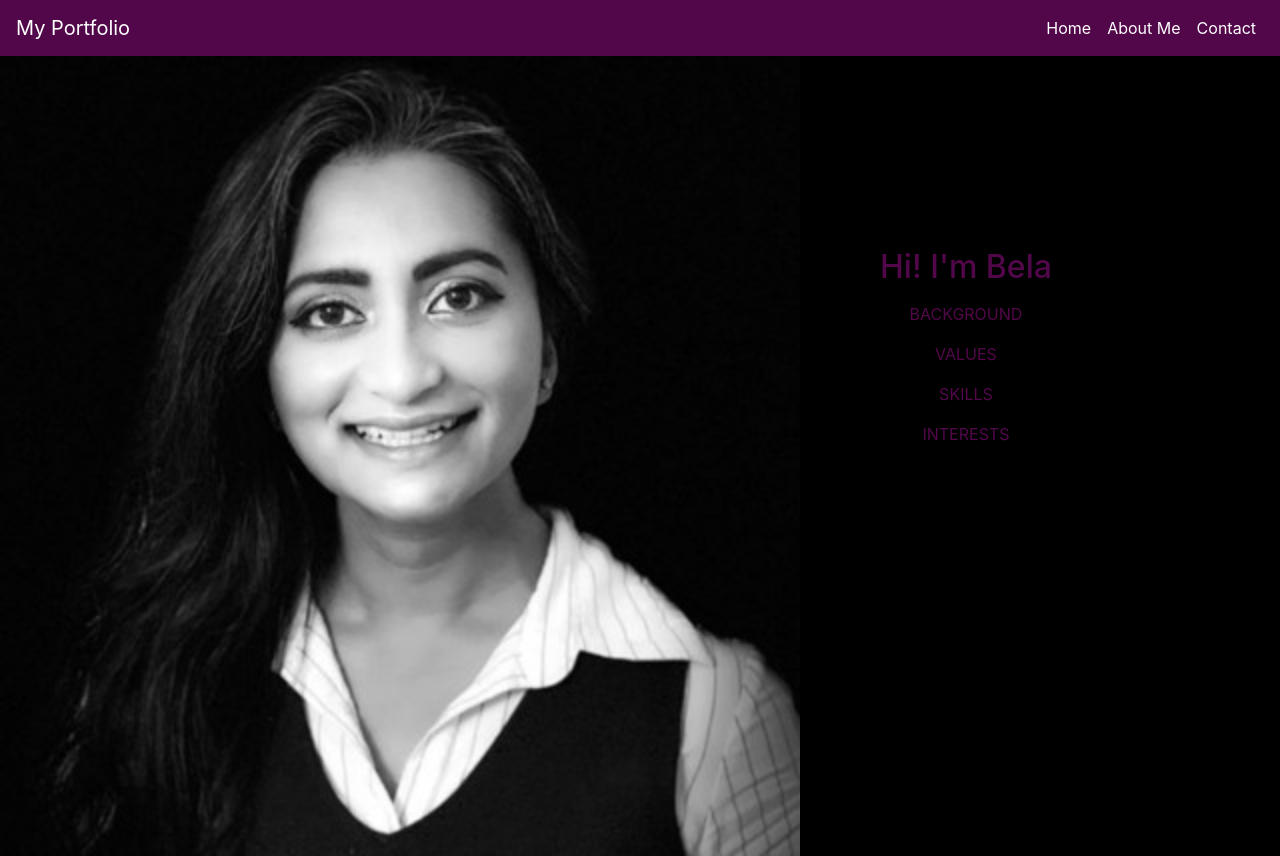
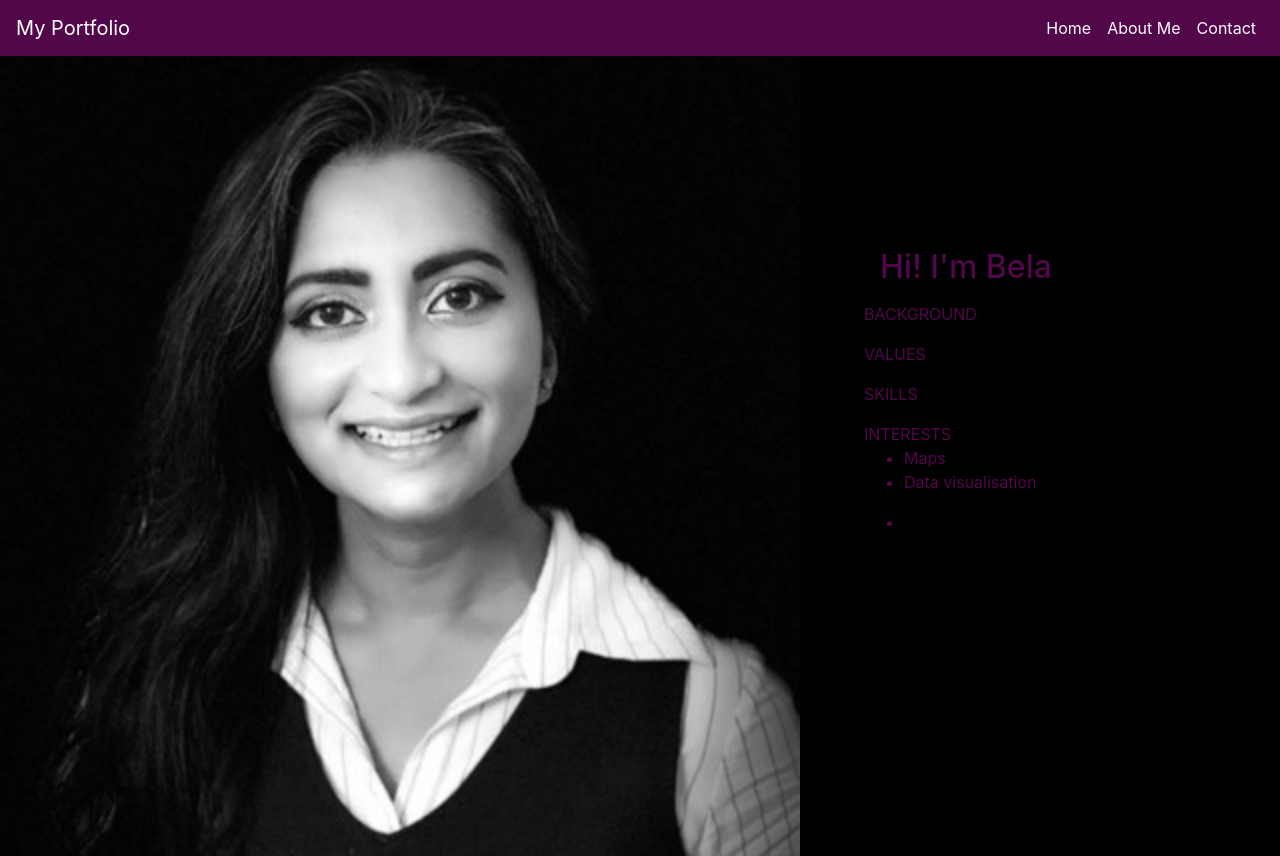
Before and after one commit to ecoBela/website_portfolio, a React (Create React App) app: page /about in a window 1280 px wide. Built offline with nearby package versions, Linux system fonts and the light colour scheme.

Commit message:
added list to Interests section

```diff
--- a/src/Components/About.js
+++ b/src/Components/About.js
@@ -24,7 +24,7 @@ margin-left: 3rem;
 margin-right: 3rem;
 margin-bottom: 0;
 padding: 1rem;
-text-align: center;
+text-align: left;
 `;
 
 const About = () => {
@@ -38,7 +38,15 @@ const About = () => {
                 <p>BACKGROUND</p>
                 <p>VALUES</p>
                 <p>SKILLS</p>
-                <p>INTERESTS</p>
+                <p>INTERESTS
+                    <ul>
+                        <li>Maps</li>
+                        <li>Data visualisation</li>
+                    </ul>
+                </p>
+                <ul>
+                    <li></li>
+                </ul>
             </StyledParagraph>
         </Styled>
         </>
--- a/src/Components/Contact.js
+++ b/src/Components/Contact.js
@@ -56,7 +56,7 @@ const Contact = () => {
                     <Card.Title>Looking for a full-stack developer?</Card.Title>
                     <Card.Subtitle className="mb-2 text-muted">CONTACT ME</Card.Subtitle>
                     <Card.Text>belahamid@gmail.com </Card.Text>
-                    <Card.Link href="">LinkedIn</Card.Link>
+                    <Card.Link href="https://www.linkedin.com/in/belahamid/" target="_blank">LinkedIn</Card.Link>
                 </Card.Body>
             </Card>
 
```
